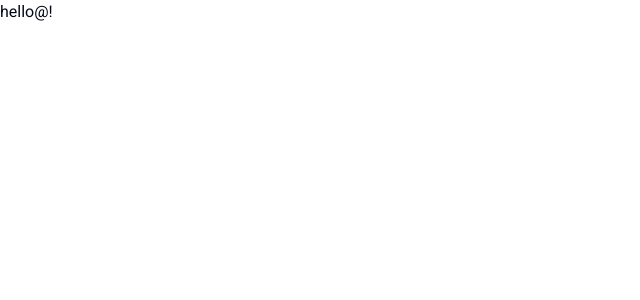
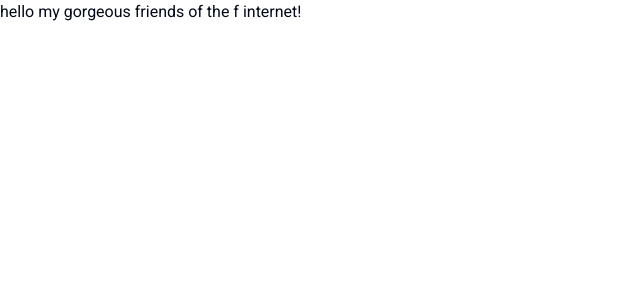
Before and after one commit to DGSOFT-HELLAS/softoneconnect, a Next.js app: page / in a window 1280 px wide. Shown: the top 300 px of the page, without its empty margins (0-640 px from the left). Built offline with nearby package versions, Linux system fonts and the light colour scheme.

Commit message:
added new message

```diff
--- a/src/app/page.js
+++ b/src/app/page.js
@@ -3,7 +3,7 @@ import Image from "next/image";
 export default function Home() {
   return (
     <div>
-      hello@!
+      hello my gorgeous friends of the f internet!
     </div>
   );
 }
```
